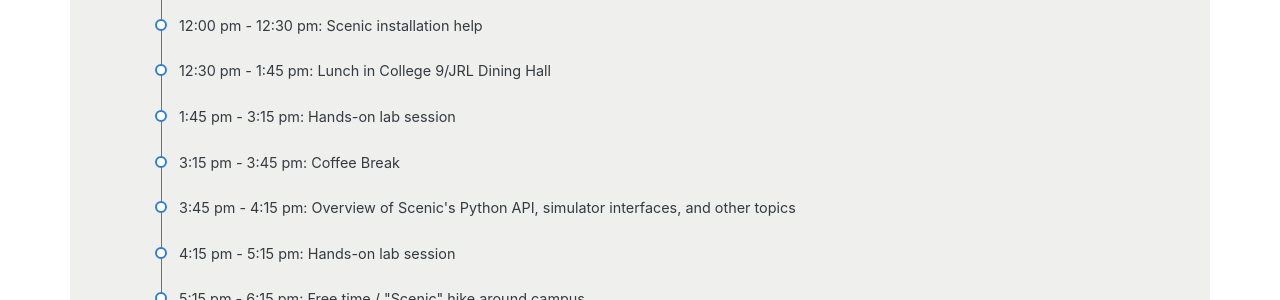
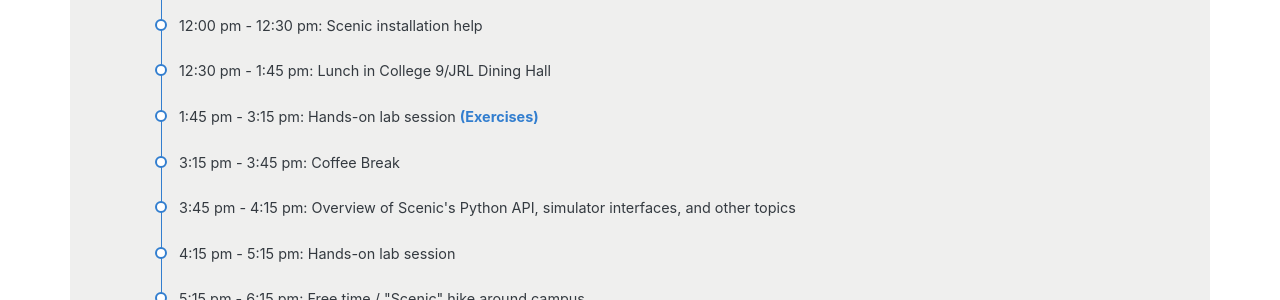
Before and after one commit to BerkeleyLearnVerify/Scenic_Website, a Jekyll site: the page workshop25/index.html, which Jekyll copies as it is, in a window 1280 px wide and 900 px high, scrolled down 2939 px. Shown: the part 152-452 px from the top of the window. Built offline with Jekyll 4.4.1, drawn with Linux system fonts in a browser that asks for light colours.

Commit message:
add exercises

```diff
--- a/workshop25/index.html
+++ b/workshop25/index.html
@@ -327,7 +327,7 @@
         </li>
         <li class="list-timeline-item p-0 pb-3 pb-lg-4 d-flex flex-wrap flex-column">
           <p class="my-0 text-dark flex-fw text-sm">
-            <span class="text-inverse op-8">1:45 pm - 3:15 pm</span>: Hands-on lab session
+            <span class="text-inverse op-8">1:45 pm - 3:15 pm</span>: Hands-on lab session <a href="https://docs.google.com/document/d/1cDneBCDclGZk6pcM4qXvHB6Db92ZjaU9aGRx_8ZZdhY/edit?usp=sharing">(Exercises)</a>
           </p>
         </li>
         <li class="list-timeline-item p-0 pb-3 pb-lg-4 d-flex flex-wrap flex-column">
```
